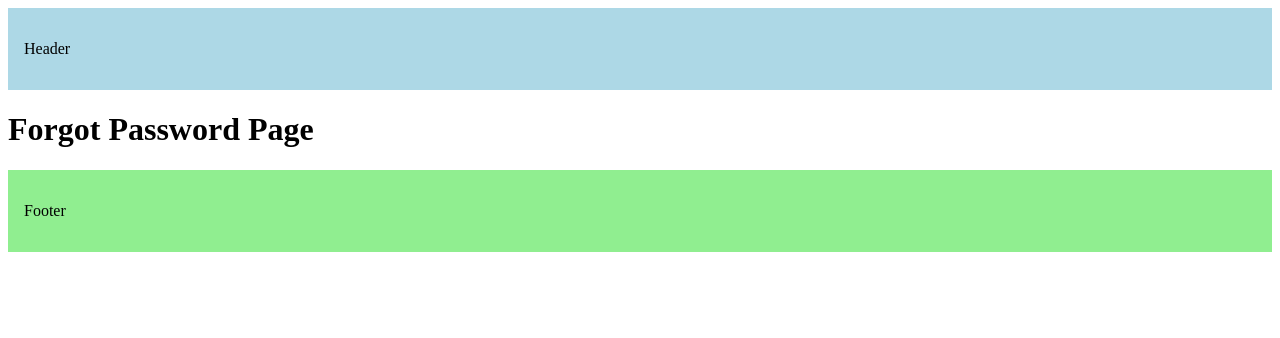
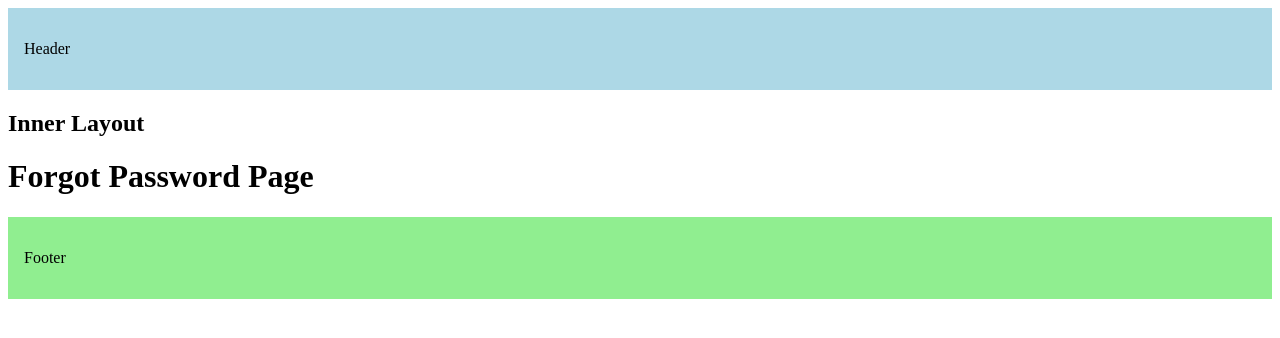
Before and after one commit to Udayon-Paul-Dhrubo/NextJs_tutorial, a Next.js app in the folder first_app/: page /forgot-password in a window 1280 px wide. Shown: the top 338 px of the page. Built offline with nearby package versions, Linux system fonts and the light colour scheme.

Commit message:
route group layout

```diff
--- /dev/null
+++ b/first_app/src/app/(auth)/layout.tsx
@@ -0,0 +1,12 @@
+export default function AuthLayout({
+  children,
+}: {
+  children: React.ReactNode;
+}) {
+  return (
+    <div>
+      <h2>Inner Layout</h2>
+      {children}
+    </div>
+  );
+}
```
Also changed, not shown: 1 other file (tests, documents, lock files or other folders).
